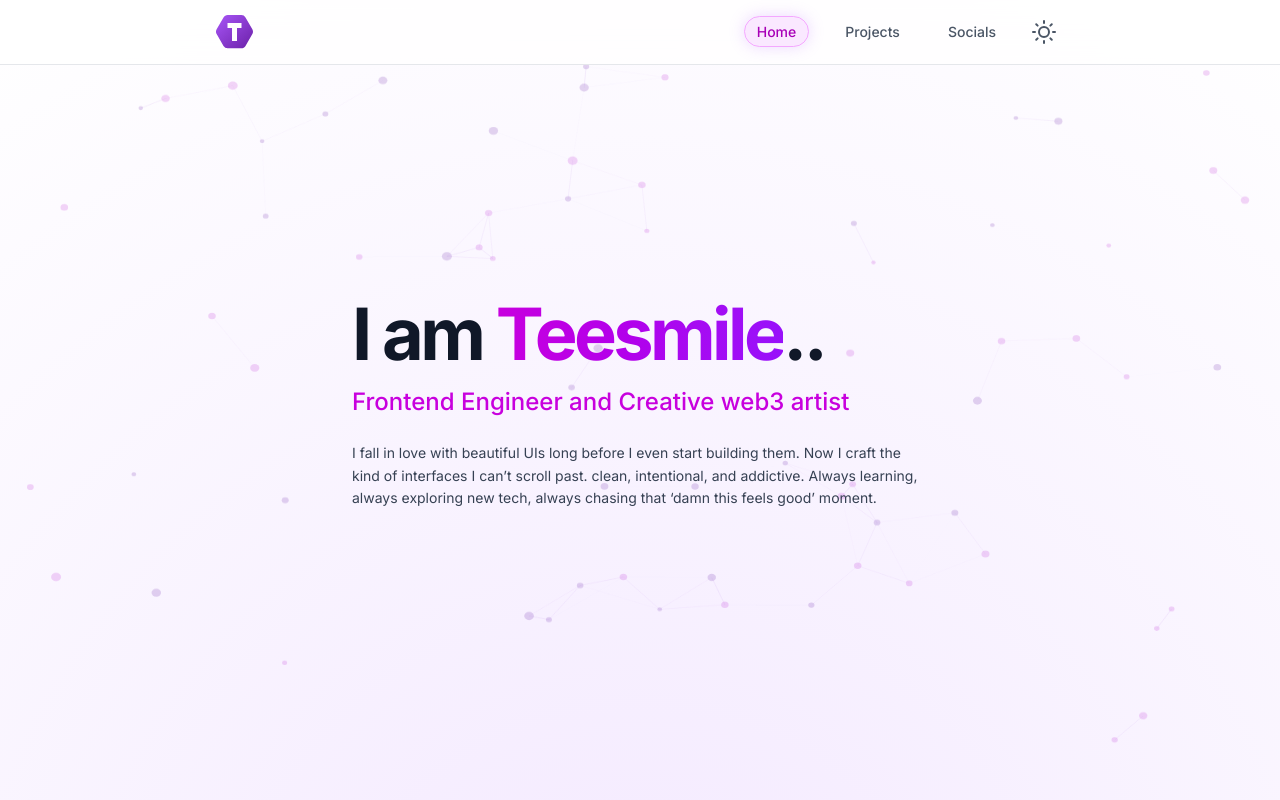
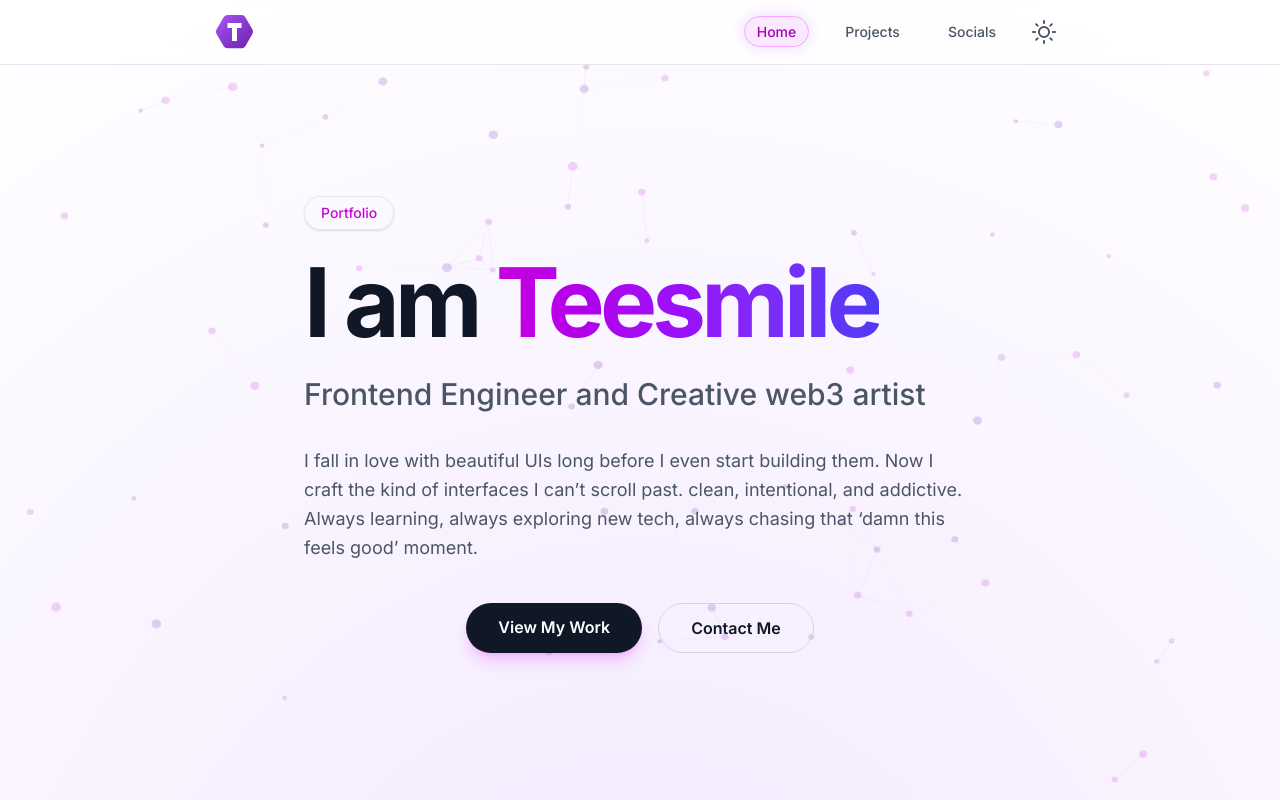
Before and after one commit to teesmile/my-portfolio, a Next.js app: page / in a window 1280 px wide. Shown: the top 800 px of the page. Built offline with nearby package versions, Linux system fonts and the light colour scheme.

Commit message:
refactor(hero): Switch animation library from Framer Motion to GSAP

```diff
--- a/package.json
+++ b/package.json
@@ -9,8 +9,10 @@
     "lint": "eslint"
   },
   "dependencies": {
+    "@gsap/react": "^2.1.2",
     "clsx": "^2.1.1",
     "framer-motion": "^12.23.24",
+    "gsap": "^3.13.0",
     "next": "16.0.3",
     "react": "19.2.0",
     "react-dom": "19.2.0",
--- a/src/features/landing/hero.tsx
+++ b/src/features/landing/hero.tsx
@@ -1,61 +1,124 @@
 
 'use client';
 
-import React from 'react';
-import { motion, Variants } from 'framer-motion';
+import React, { useRef } from 'react';
+import { motion } from 'framer-motion'; // For Interactions
+import gsap from 'gsap'; // For Sequencing
+import { useGSAP } from '@gsap/react';
 import { portfolioConfig } from '@/config/site';
 import HeroBackground from '@/features/landing/heroBackground';
 
 export default function Hero() {
-    const containerVariants: Variants = {
-        hidden: { opacity: 0 },
-        visible: {
+    const containerRef = useRef<HTMLDivElement>(null);
+    const titleRef = useRef<HTMLHeadingElement>(null);
+    const pillRef = useRef<HTMLDivElement>(null);
+    const bioRef = useRef<HTMLParagraphElement>(null);
+    const buttonsRef = useRef<HTMLDivElement>(null);
+    const subtitleRef = useRef<HTMLDivElement>(null);
+
+    // --- GSAP: The Cinematic Entrance ---
+    useGSAP(() => {
+        const tl = gsap.timeline({ defaults: { ease: "power3.out" } });
+
+        // 1. Initial State (Hidden)
+        gsap.set([pillRef.current, titleRef.current, subtitleRef.current, bioRef.current, buttonsRef.current], {
+            y: 50,
+            opacity: 0
+        });
+
+        // 2. The Sequence
+        tl.to(pillRef.current, {
+            y: 0,
             opacity: 1,
-            transition: {
-                staggerChildren: 0.2,
-                delayChildren: 0.1,
-            }
-        }
-    };
+            duration: 0.8,
+            ease: "back.out(1.7)" // Premium bounce effect
+        })
+        .to(titleRef.current, {
+            y: 0,
+            opacity: 1,
+            duration: 1,
+        }, "-=0.4") // Overlap by 0.4s
+        .to(subtitleRef.current, {
+            y: 0,
+            opacity: 1,
+            duration: 0.8,
+        }, "-=0.6")
+        .to(bioRef.current, {
+            y: 0,
+            opacity: 1,
+            duration: 0.8,
+        }, "-=0.6")
+        .to(buttonsRef.current, {
+            y: 0,
+            opacity: 1,
+            duration: 0.8,
+            ease: "back.out(1.2)"
+        }, "-=0.6");
 
-    const itemVariants: Variants = {
-        hidden: { opacity: 0, y: 20 },
-        visible: {
-            opacity: 1,
-            y: 0,
-            transition: { duration: 0.6, ease: "easeOut" }
-        }
-    };
+    }, { scope: containerRef });
 
     return (
-        <section id="home" className="relative min-h-[85vh] flex items-center justify-center scroll-mt-24 overflow-hidden">
+        <section id="home" ref={containerRef} className="relative min-h-[90vh] flex items-center justify-center scroll-mt-24 overflow-hidden">
             <HeroBackground />
-            <motion.div
-                className="max-w-3xl mx-auto px-6 text-center md:text-left relative z-10 pointer-events-none"
-                variants={containerVariants}
-                initial="hidden"
-                whileInView="visible"
-                viewport={{ once: true }}
-            >
-                <motion.h1
-                    className="text-4xl md:text-6xl lg:text-7xl font-bold tracking-tighter mb-4 text-gray-900 dark:text-gray-100 pointer-events-auto transition-colors duration-300"
-                    variants={itemVariants}
+
+            <div className="max-w-4xl mx-auto px-6 text-center md:text-left relative z-10">
+                {/* Greeting Pill - GSAP Controlled Entrance */}
+                <div ref={pillRef} className="flex justify-center md:justify-start mb-6">
+                    <div className="px-4 py-1.5 rounded-full bg-gray-50/50 dark:bg-white/5 border border-gray-200 dark:border-white/10 text-sm font-medium text-fuchsia-600 dark:text-fuchsia-300 backdrop-blur-sm shadow-sm">
+                    Portfolio
+                    </div>
+                </div>
+
+                {/* Main Title - GSAP Controlled Entrance */}
+                <h1
+                    ref={titleRef}
+                    className="text-5xl md:text-7xl lg:text-8xl font-bold tracking-tighter mb-6 text-gray-900 dark:text-white"
                 >
-                   I am <span className="bg-clip-text text-transparent bg-gradient-to-r from-fuchsia-600 to-purple-600 dark:from-fuchsia-300 dark:to-purple-500">{portfolioConfig.name}</span>..
-                </motion.h1>
-                <motion.p
-                    className="text-xl md:text-2xl font-medium text-fuchsia-600 dark:text-fuchsia-300 mb-6 pointer-events-auto transition-colors duration-300"
-                    variants={itemVariants}
-                >
+                   I am <span className="bg-clip-text text-transparent bg-linear-to-r from-fuchsia-600 via-purple-600 to-indigo-600 dark:from-fuchsia-300 dark:via-purple-400 dark:to-indigo-300">
+                        {portfolioConfig.name}
+                   </span>
+                </h1>
+
+                 {/* Subtitle - GSAP Controlled Entrance */}
+                <div ref={subtitleRef} className="text-xl md:text-3xl font-medium text-gray-600 dark:text-gray-300 mb-8 h-8 md:h-10 flex justify-center md:justify-start items-center">
                     {portfolioConfig.title}
-                </motion.p>
-                <motion.p
-                    className="text-base md:text-sm text-gray-700 dark:text-gray-300 leading-relaxed max-w-xl pointer-events-auto transition-colors duration-300"
-                    variants={itemVariants}
+                </div>
+
+                {/* Bio - GSAP Controlled Entrance */}
+                <p
+                    ref={bioRef}
+                    className="text-base md:text-lg text-gray-600 dark:text-gray-400 leading-relaxed max-w-2xl mx-auto md:mx-0 mb-10"
                 >
                     {portfolioConfig.bio}
-                </motion.p>
-            </motion.div>
+                </p>
+
+                {/* Buttons Container - GSAP Controlled Entrance */}
+                <div ref={buttonsRef} className="flex flex-col sm:flex-row gap-4 justify-center md:justify-center">
+
+                    {/*
+                        --- Framer Motion: The Interactive Feel ---
+                        We use motion.a here because Framer's `whileHover` and `whileTap`
+                        are much easier to implement for simple physics than writing GSAP mouse events.
+                    */}
+                    <motion.a
+                        href="#projects"
+                        whileHover={{ scale: 1.05 }}
+                        whileTap={{ scale: 0.95 }}
+                        className="px-8 py-3 rounded-full bg-gray-900 dark:bg-white text-white dark:text-gray-900 font-semibold shadow-lg shadow-fuchsia-500/25 dark:shadow-purple-500/20 cursor-pointer"
+                    >
+                        View My Work
+                    </motion.a>
+
+                    <motion.a
+                        href="#footer"
+                        whileHover={{ scale: 1.05, backgroundColor: "rgba(255,255,255,0.1)" }}
+                        whileTap={{ scale: 0.95 }}
+                        className="px-8 py-3 rounded-full bg-transparent border border-gray-300 dark:border-white/20 text-gray-900 dark:text-white font-semibold transition-colors cursor-pointer"
+                    >
+                        Contact Me
+                    </motion.a>
+                </div>
+            </div>
         </section>
     );
 }
```
Also changed, not shown: 1 other file (tests, documents, lock files or other folders).
